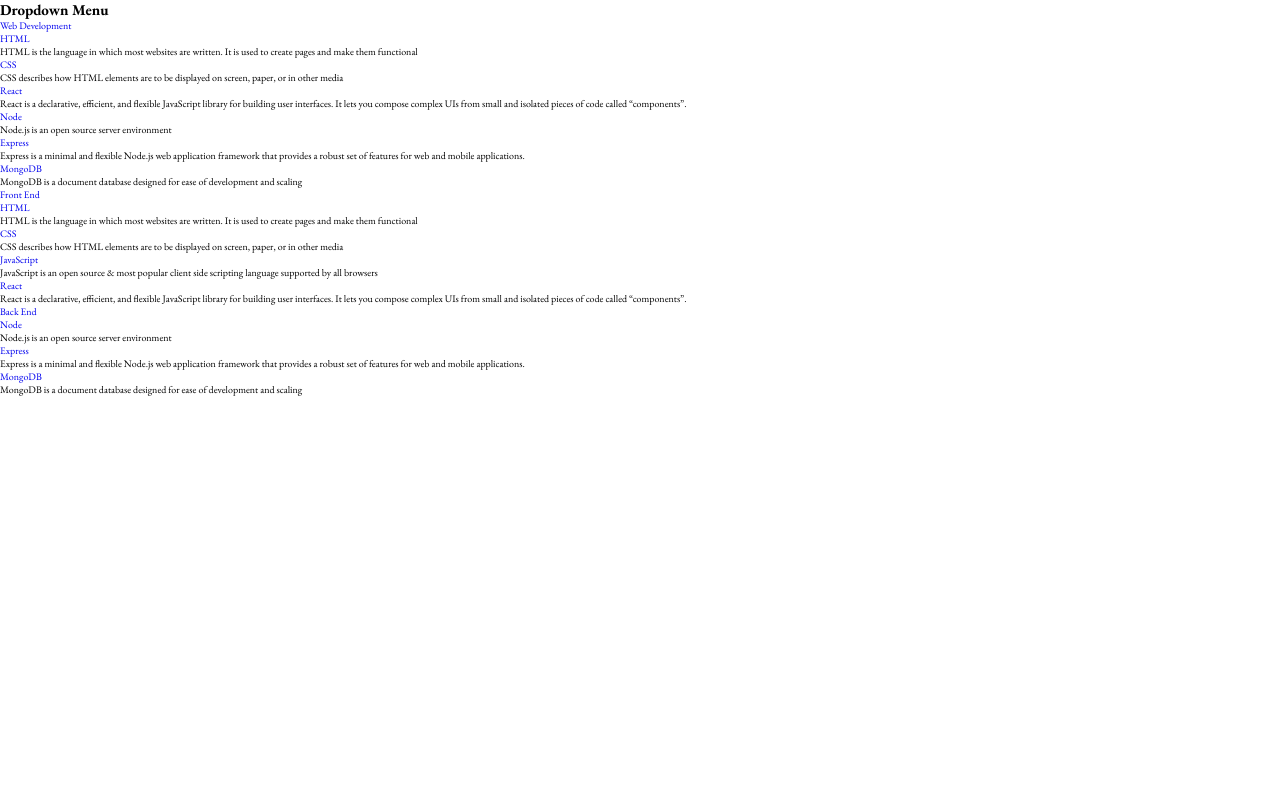
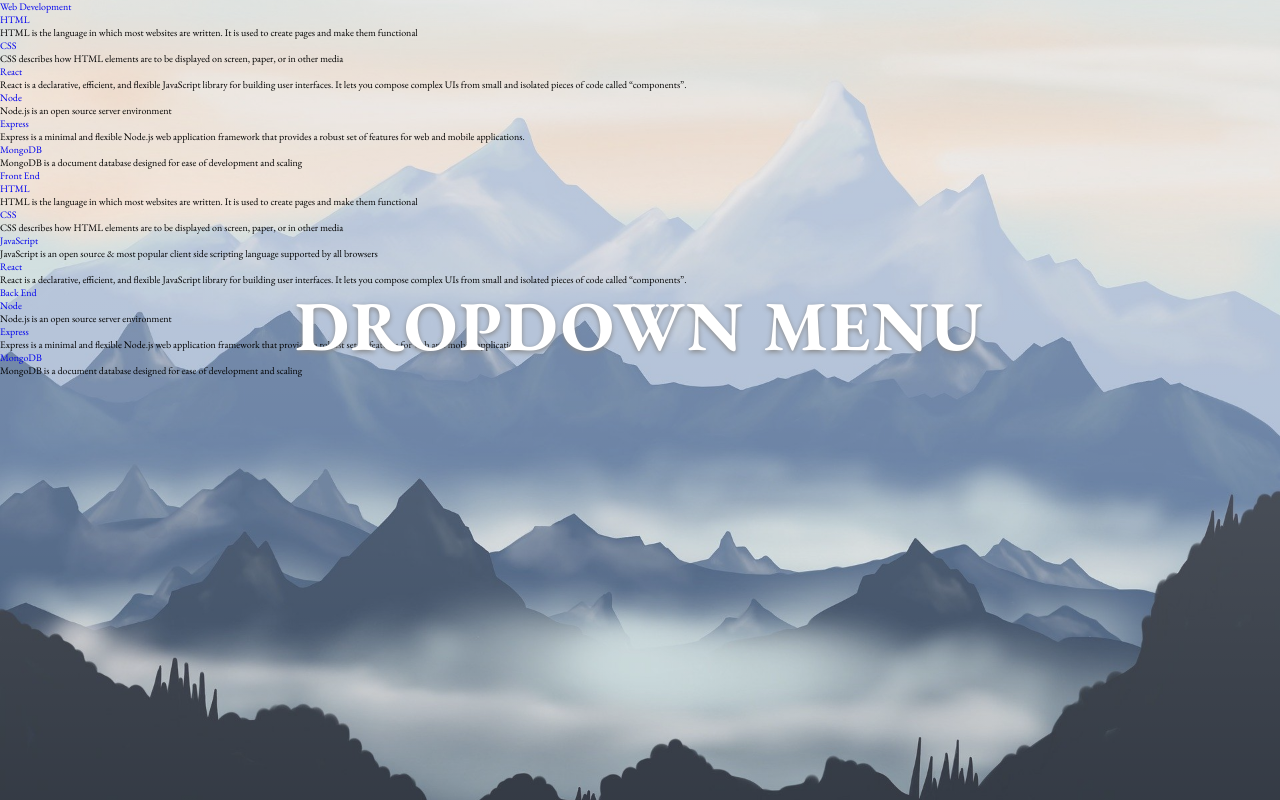
Before and after one commit to tod619/dropdown_menu, a plain HTML site: page index.html in a window 1280 px wide. Drawn offline with nearby package versions, Linux system fonts and the light colour scheme.

Commit message:
Add style to wrapper + banner + banner-text in style.css file

```diff
--- a/style.css
+++ b/style.css
@@ -13,3 +13,26 @@
 html {
     font-size: 62.5%;
 }
+
+.wrapper {
+    width: 100%;
+    height: 100vh;
+    background: linear-gradient(rgba(255, 255, 255, 0.4), rgba(255, 255, 255, 0.2)),
+                url(images/bg.jpg) center no-repeat;
+    background-size: cover;
+}
+
+.banner {
+    width: 100%;
+    position: absolute;
+    top: 35%;
+}
+
+.banner-text {
+    text-align: center;
+    font-size: 7rem;
+    color: #fff;
+    text-transform: uppercase;
+    letter-spacing: 0.2rem;
+    text-shadow: 0 0.2rem 0.5rem #888;
+}
```
